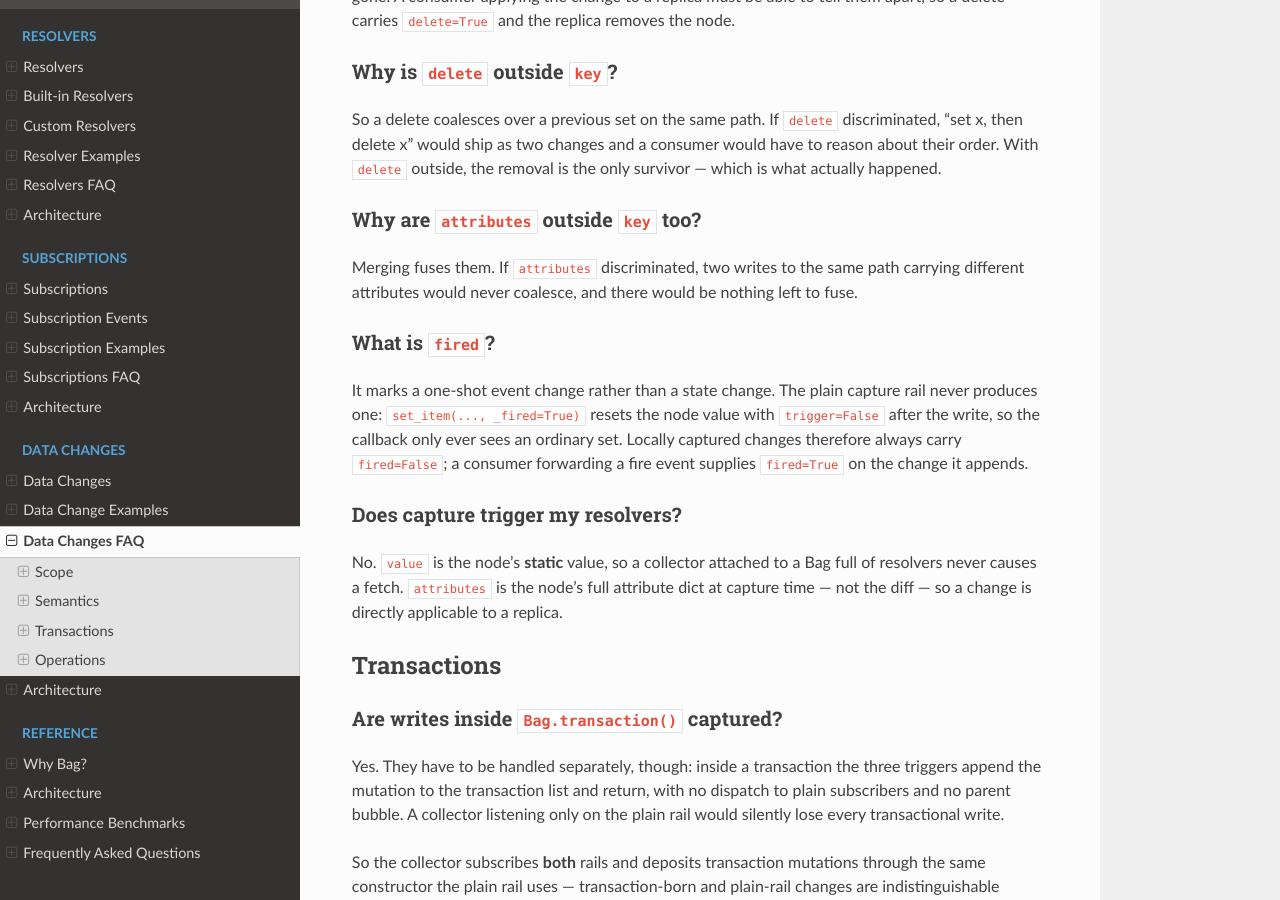
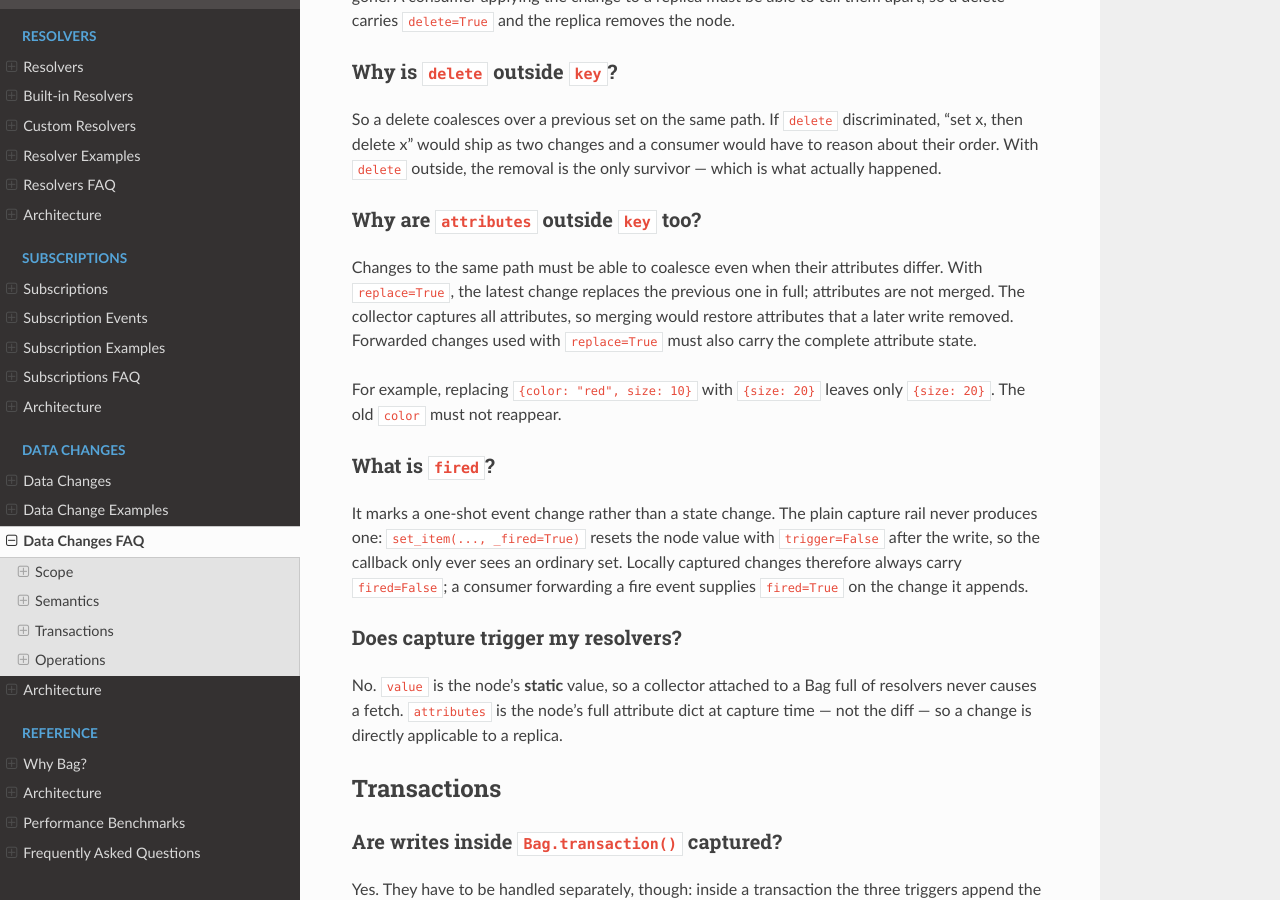
Before and after one commit to genropy/genro-bag, a Sphinx documentation site: the page built from docs/datachanges/faq.md, in a window 1280 px wide and 900 px high, scrolled down 1092 px. Built offline with Sphinx 7.4.7 and the Read the Docs theme 3.1.0, drawn with Linux system fonts in a browser that asks for light colours.

Commit message:
docs: clarify DataChange replacement semantics
Clarify that replace=True keeps the latest complete change without merging attributes. Add a regression contract ensuring removed attributes do not reappear during coalescing.

Refs #62

```diff
--- a/docs/datachanges/faq.md
+++ b/docs/datachanges/faq.md
@@ -56,9 +56,14 @@ the only survivor — which is what actually happened.
 
 ### Why are `attributes` outside `key` too?
 
-Merging fuses them. If `attributes` discriminated, two writes to the same path
-carrying different attributes would never coalesce, and there would be nothing
-left to fuse.
+Changes to the same path must be able to coalesce even when their attributes
+differ. With `replace=True`, the latest change replaces the previous one in
+full; attributes are not merged. The collector captures all attributes, so
+merging would restore attributes that a later write removed. Forwarded changes
+used with `replace=True` must also carry the complete attribute state.
+
+For example, replacing `{color: "red", size: 10}` with `{size: 20}` leaves
+only `{size: 20}`. The old `color` must not reappear.
 
 ### What is `fired`?
 
```
Also changed, not shown: docs/datachanges/architecture.md (+4 -2 lines), 2 other files.
